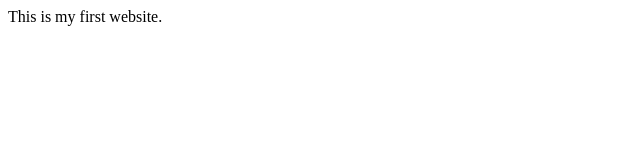
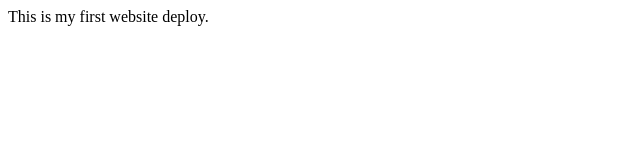
Before and after one commit to Azmathullahkhan786/DevopsTest, a plain HTML site: page index.html in a window 1280 px wide. Shown: the full height of the page, 0-640 px from the left. Drawn offline with Linux system fonts and the light colour scheme.

Commit message:
Update index.html

```diff
--- a/index.html
+++ b/index.html
@@ -7,6 +7,6 @@
     <title>Document</title>
 </head>
 <body>
-    This is my first website.
+    This is my first website deploy.
 </body>
 </html>
```
